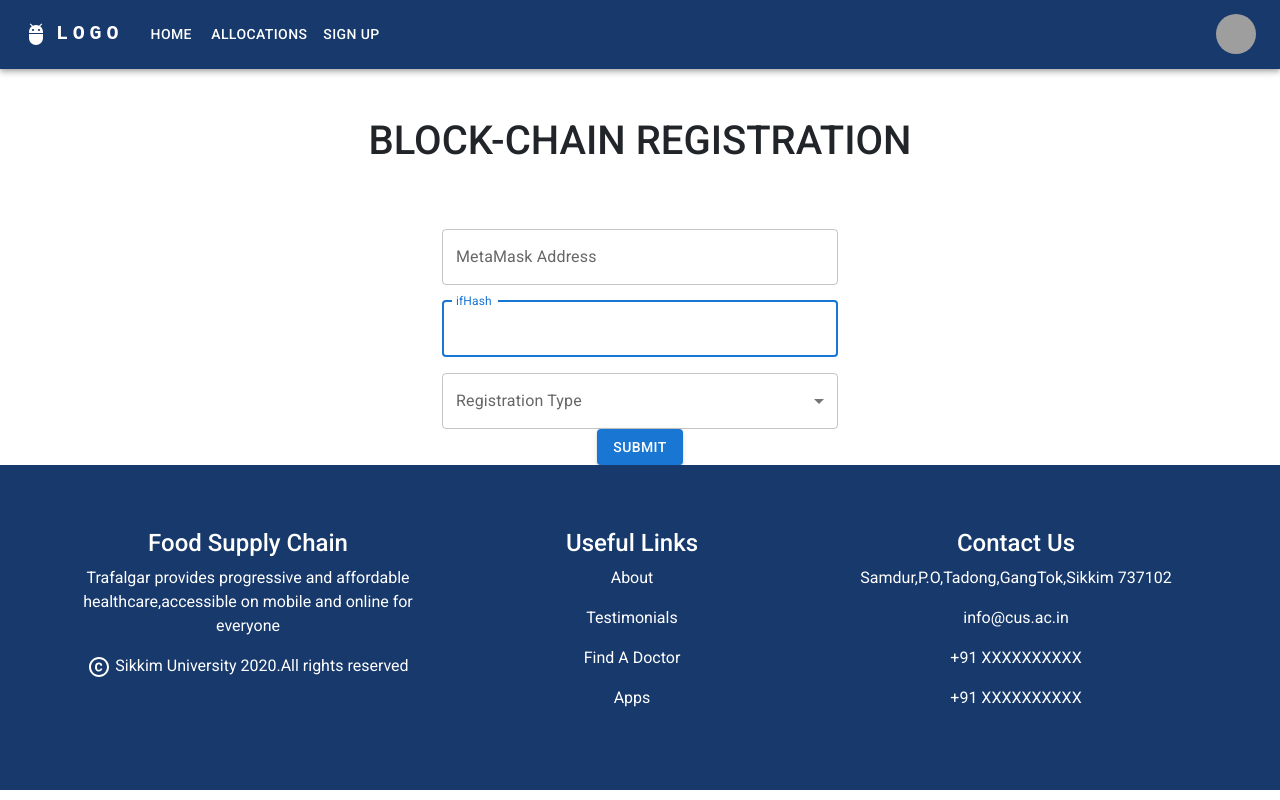
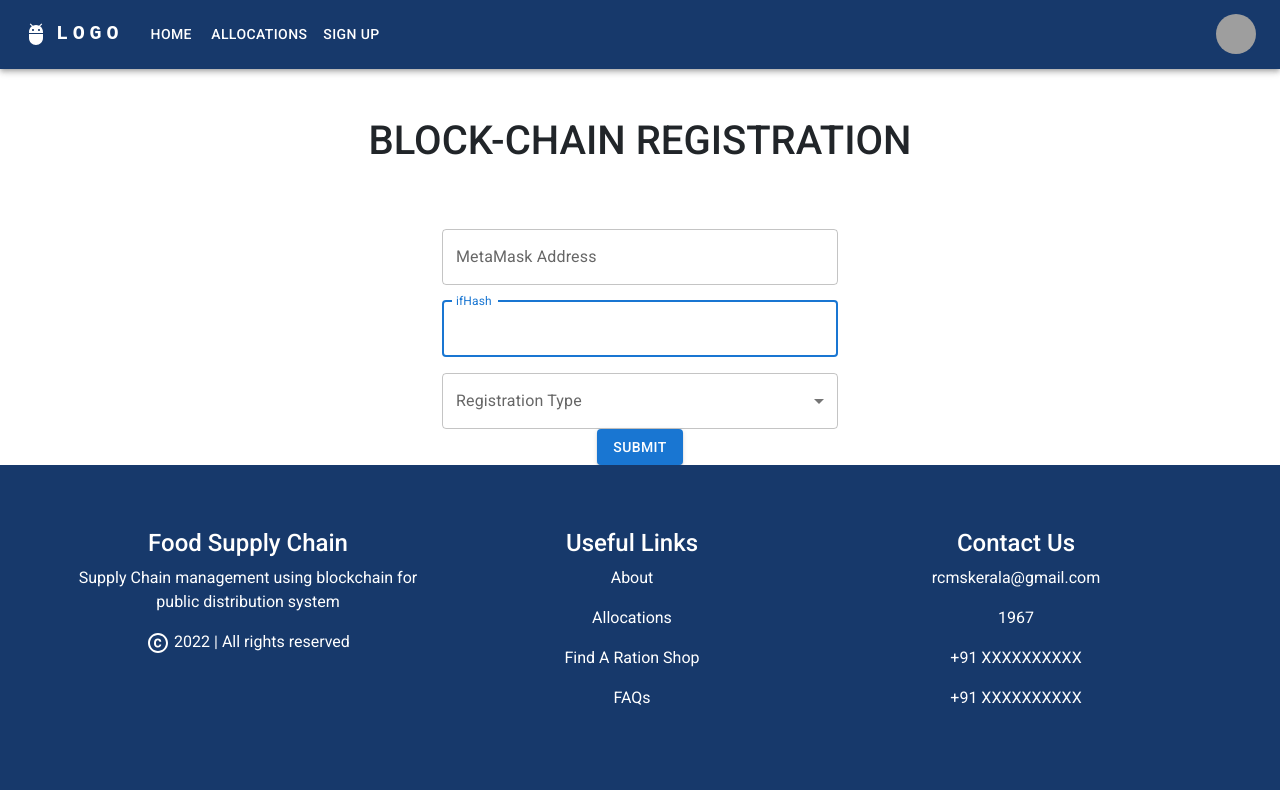
Before and after one commit to neethunsr/pds-frontend, a React (Create React App) app: page /blockregister in a window 1280 px wide. Built offline with nearby package versions, Linux system fonts and the light colour scheme; grey boxes are pictures that could not be loaded.

Commit message:
Update footer

```diff
--- a/src/components/Footer.js
+++ b/src/components/Footer.js
@@ -18,24 +18,24 @@ function Footer() {
           <Grid item xs={4}>
             <h4>Food Supply Chain</h4>
             <p>
-							Trafalgar provides progressive and affordable
-							healthcare,accessible on mobile and online for everyone
+              Supply Chain management using blockchain for public distribution
+              system
             </p>
             <p>
-							<CopyrightIcon /> Sikkim University 2020.All rights reserved
+              <CopyrightIcon /> 2022 | All rights reserved
             </p>
           </Grid>
           <Grid item xs={4}>
             <h4>Useful Links</h4>
             <p>About</p>
-						<p>Testimonials</p>
-						<p>Find A Doctor</p>
-						<p>Apps</p>
+            <p>Allocations</p>
+            <p>Find A Ration Shop</p>
+            <p>FAQs</p>
           </Grid>
           <Grid item xs={4}>
             <h4>Contact Us</h4>
-						<p>Samdur,P.O,Tadong,GangTok,Sikkim 737102</p>
-						<p>info@cus.ac.in</p>
+            <p>rcmskerala@gmail.com</p>
+            <p>1967</p>
             <p>+91 XXXXXXXXXX</p>
             <p>+91 XXXXXXXXXX</p>
           </Grid>
```
Lines whose indentation alone changed are shown as unchanged.
